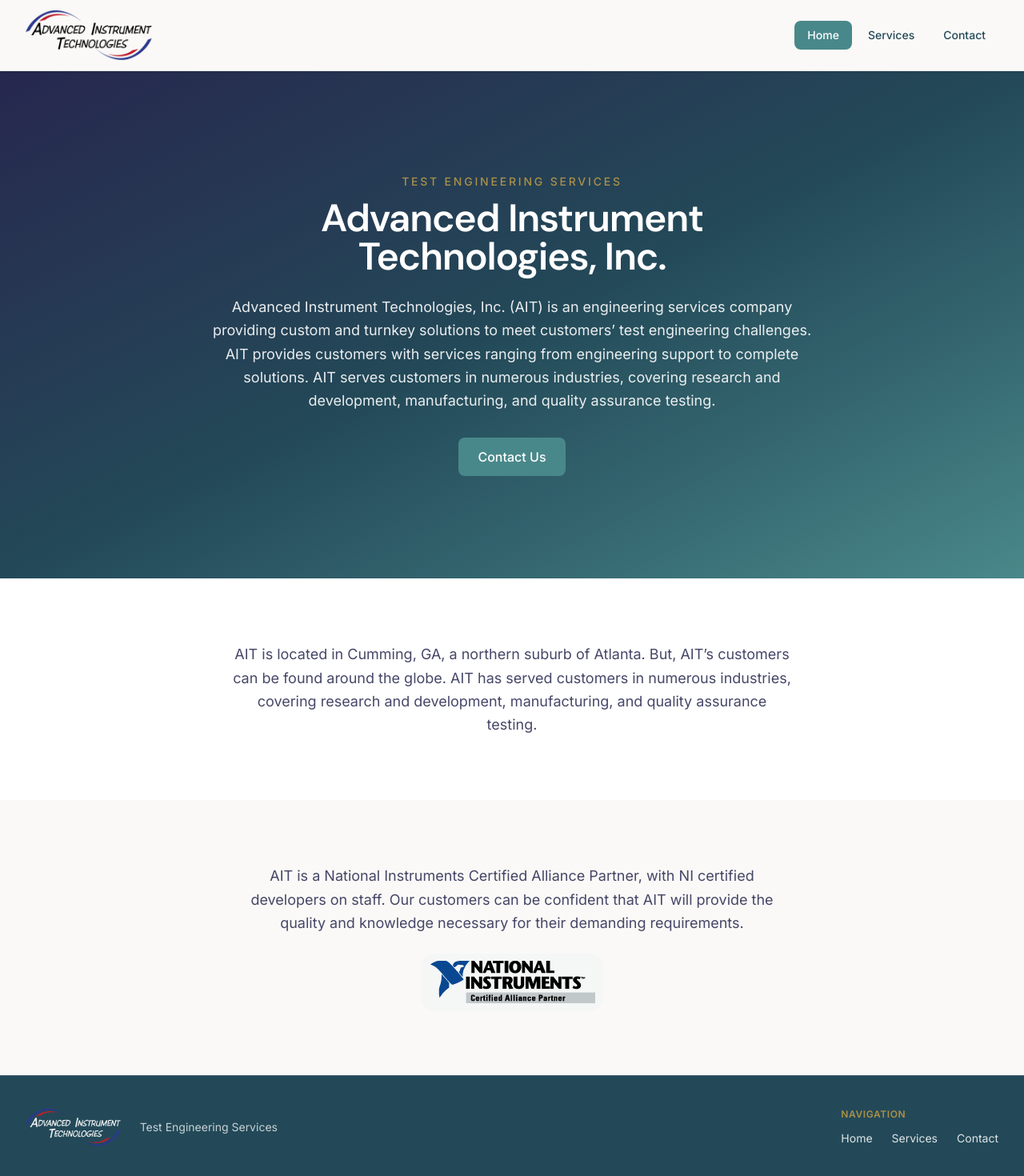
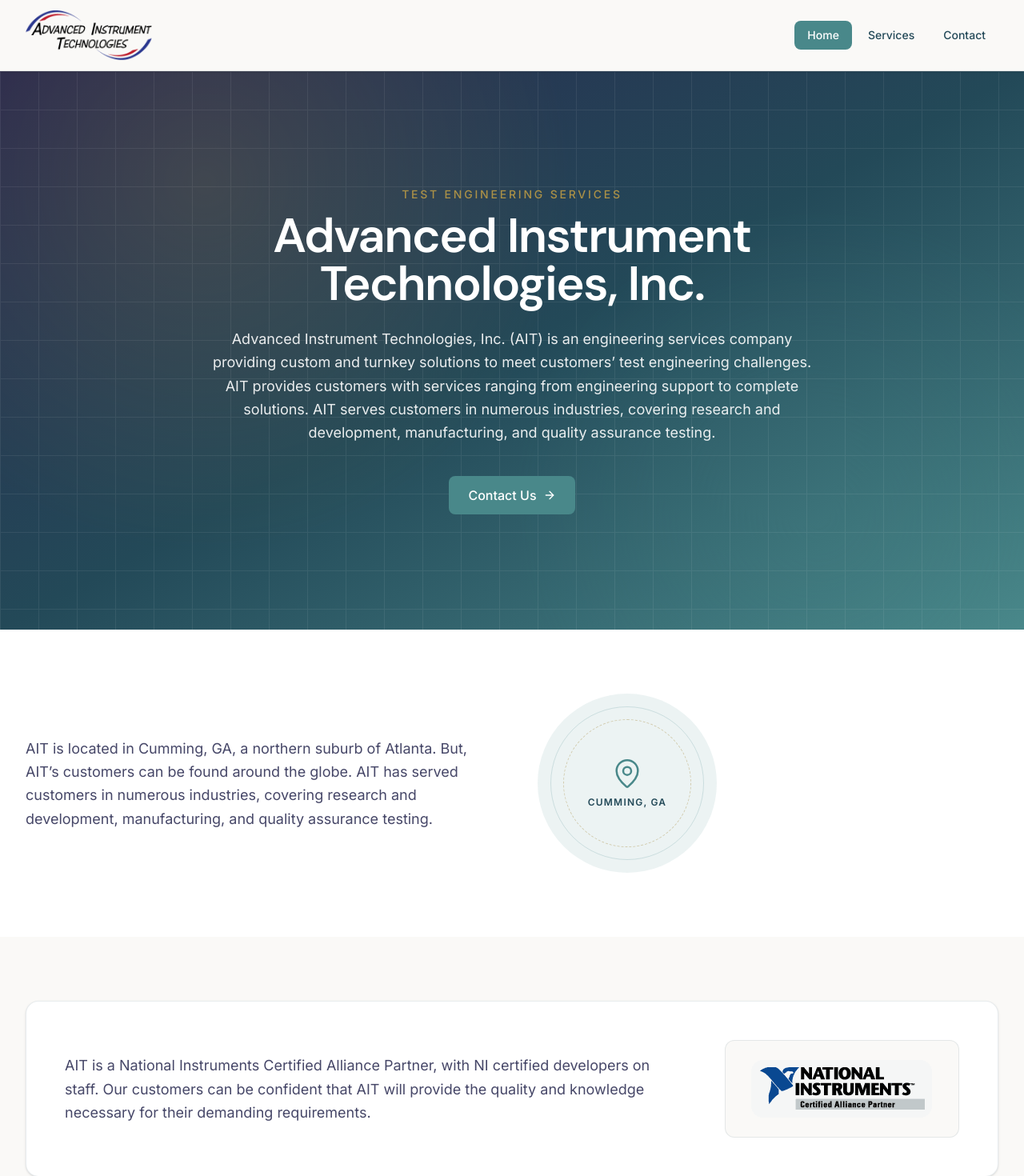
Before and after one commit to kplakosh/AIT, a React (Vite) app: page / in a window 1280 px wide. Shown: the top 1470 px of the page at 80% size. Built offline with nearby package versions, Linux system fonts and the light colour scheme.

Commit message:
Complete Phase 3 home page polish and enlarge footer logo.
Add hero patterns, scroll fade-in animations, location graphic, NI credentials card, and scale the footer logo to match the navigation column height.

Co-authored-by: Cursor <cursoragent@cursor.com>

```diff
--- /dev/null
+++ b/src/components/home/LocationGraphic.tsx
@@ -0,0 +1,20 @@
+import { MapPin } from 'lucide-react'
+
+export function LocationGraphic() {
+  return (
+    <div
+      className="relative mx-auto flex h-48 w-48 items-center justify-center md:mx-0 md:h-56 md:w-56"
+      aria-hidden="true"
+    >
+      <div className="absolute inset-0 rounded-full bg-teal/10" />
+      <div className="absolute inset-4 rounded-full border border-teal/20" />
+      <div className="absolute inset-8 rounded-full border border-dashed border-warm-gold/40" />
+      <div className="relative flex flex-col items-center gap-2 text-teal">
+        <MapPin className="h-10 w-10" strokeWidth={1.5} />
+        <span className="text-xs font-semibold uppercase tracking-widest text-deep-teal">
+          Cumming, GA
+        </span>
+      </div>
+    </div>
+  )
+}
--- a/src/components/layout/Footer.tsx
+++ b/src/components/layout/Footer.tsx
@@ -7,15 +7,21 @@ export function Footer() {
   return (
     <footer className="mt-auto border-t border-white/10 bg-deep-teal text-white">
       <Container>
-        <div className="flex flex-col gap-8 py-10 md:flex-row md:items-start md:justify-between">
-          <div className="flex items-center gap-4 sm:gap-6">
-            <Logo className="h-12 w-auto shrink-0" variant="on-dark" />
-            <p className="max-w-xs text-sm leading-relaxed text-white/75 sm:max-w-sm">
+        <div className="flex flex-col gap-8 py-10 md:flex-row md:items-stretch md:justify-between">
+          <div className="flex items-stretch gap-4 sm:gap-6">
+            <Logo
+              className="h-20 w-auto shrink-0 object-contain object-left sm:h-24 md:h-full md:max-h-[5.5rem]"
+              variant="on-dark"
+            />
+            <p className="flex max-w-xs items-center text-sm leading-relaxed text-white/75 sm:max-w-sm">
               {siteConfig.tagline}
             </p>
           </div>
 
-          <nav aria-label="Footer navigation" className="flex flex-col gap-3">
+          <nav
+            aria-label="Footer navigation"
+            className="flex flex-col justify-center gap-3"
+          >
             <p className="text-xs font-semibold uppercase tracking-wider text-warm-gold">
               Navigation
             </p>
--- /dev/null
+++ b/src/components/ui/FadeIn.tsx
@@ -0,0 +1,28 @@
+import type { ReactNode } from 'react'
+import { motion, useReducedMotion } from 'framer-motion'
+
+type FadeInProps = {
+  children: ReactNode
+  className?: string
+  delay?: number
+}
+
+export function FadeIn({ children, className = '', delay = 0 }: FadeInProps) {
+  const prefersReducedMotion = useReducedMotion()
+
+  if (prefersReducedMotion) {
+    return <div className={className}>{children}</div>
+  }
+
+  return (
+    <motion.div
+      className={className}
+      initial={{ opacity: 0, y: 24 }}
+      whileInView={{ opacity: 1, y: 0 }}
+      viewport={{ once: true, margin: '-80px' }}
+      transition={{ duration: 0.5, delay, ease: 'easeOut' }}
+    >
+      {children}
+    </motion.div>
+  )
+}
--- a/src/pages/HomePage.tsx
+++ b/src/pages/HomePage.tsx
@@ -1,8 +1,11 @@
 import { Helmet } from 'react-helmet-async'
-import { homeContent, pageMeta, siteConfig } from '../content/site'
+import { ArrowRight } from 'lucide-react'
+import { LocationGraphic } from '../components/home/LocationGraphic'
 import { ButtonLink } from '../components/ui/Button'
 import { Container } from '../components/ui/Container'
+import { FadeIn } from '../components/ui/FadeIn'
 import { Section } from '../components/ui/Section'
+import { homeContent, pageMeta, siteConfig } from '../content/site'
 
 export function HomePage() {
   return (
@@ -12,41 +15,71 @@ export function HomePage() {
         <meta name="description" content={pageMeta.home.description} />
       </Helmet>
 
-      <Section variant="gradient">
-        <Container>
-          <div className="mx-auto max-w-3xl py-8 text-center md:py-12">
+      <Section variant="gradient" className="relative overflow-hidden">
+        <div
+          className="pointer-events-none absolute inset-0 opacity-20"
+          aria-hidden="true"
+          style={{
+            backgroundImage:
+              'radial-gradient(circle at 20% 20%, #aa9047 0%, transparent 40%), radial-gradient(circle at 80% 80%, #49888a 0%, transparent 35%)',
+          }}
+        />
+        <div
+          className="pointer-events-none absolute inset-0 opacity-[0.07]"
+          aria-hidden="true"
+          style={{
+            backgroundImage:
+              'linear-gradient(#fff 1px, transparent 1px), linear-gradient(90deg, #fff 1px, transparent 1px)',
+            backgroundSize: '48px 48px',
+          }}
+        />
+
+        <Container className="relative">
+          <FadeIn>
+            <div className="mx-auto max-w-3xl py-10 text-center md:py-16">
               <p className="mb-3 text-sm font-medium uppercase tracking-[0.2em] text-warm-gold">
                 {siteConfig.tagline}
               </p>
-            <h1 className="font-heading text-3xl font-semibold tracking-tight text-white md:text-5xl">
+              <h1 className="font-heading text-3xl font-semibold tracking-tight text-white md:text-5xl lg:text-6xl">
                 {siteConfig.name}
               </h1>
               <p className="mt-6 text-base leading-relaxed text-white/90 md:text-lg">
                 {homeContent.intro}
               </p>
-            <div className="mt-8">
-              <ButtonLink to="/contact" size="lg">
+              <div className="mt-10">
+                <ButtonLink to="/contact" size="lg" className="gap-2">
                   Contact Us
+                  <ArrowRight className="h-4 w-4" aria-hidden="true" />
                 </ButtonLink>
               </div>
             </div>
+          </FadeIn>
         </Container>
       </Section>
 
       <Section variant="white">
-        <Container size="narrow">
-          <p className="text-center text-base leading-relaxed text-navy-plum/85 md:text-lg">
+        <Container>
+          <FadeIn>
+            <div className="grid items-center gap-10 md:grid-cols-2 md:gap-16">
+              <p className="text-base leading-relaxed text-navy-plum/85 md:text-lg">
                 {homeContent.location}
               </p>
+              <LocationGraphic />
+            </div>
+          </FadeIn>
         </Container>
       </Section>
 
       <Section variant="muted">
-        <Container size="narrow">
-          <div className="flex flex-col items-center gap-6 text-center">
+        <Container>
+          <FadeIn delay={0.1}>
+            <div className="overflow-hidden rounded-2xl border border-deep-teal/10 bg-white shadow-sm">
+              <div className="grid items-center gap-8 p-8 md:grid-cols-[1fr_auto] md:gap-12 md:p-12">
                 <p className="text-base leading-relaxed text-navy-plum/85 md:text-lg">
                   {homeContent.niAlliance}
                 </p>
+                <div className="flex justify-center md:justify-end">
+                  <div className="rounded-xl border border-deep-teal/10 bg-cream px-8 py-6">
                     <img
                       src={homeContent.niBadge.src}
                       alt={homeContent.niBadge.alt}
@@ -55,6 +88,10 @@ export function HomePage() {
                       className="mx-auto"
                     />
                   </div>
+                </div>
+              </div>
+            </div>
+          </FadeIn>
         </Container>
       </Section>
     </>
```
Also changed, not shown: 1 other file (tests, documents, lock files or other folders). Lines whose indentation alone changed are shown as unchanged.
